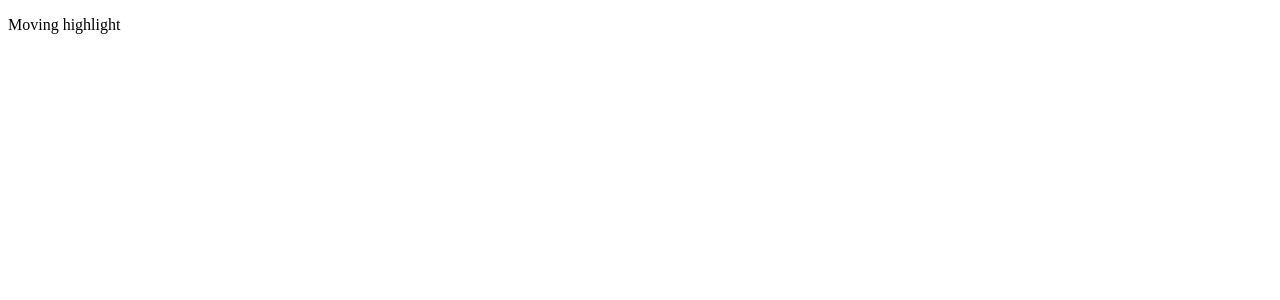
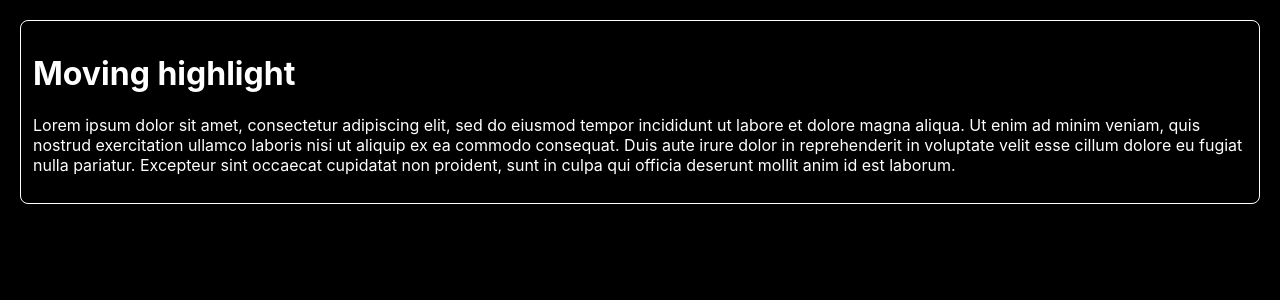
Before and after one commit to kristoferdei/react-moving-highlight, a React (Create React App) app: page / in a window 1280 px wide. Shown: the top 300 px of the page. Built offline with nearby package versions, Linux system fonts and the light colour scheme.

Commit message:
make the implementation

```diff
--- a/package.json
+++ b/package.json
@@ -42,6 +42,7 @@
     ]
   },
   "devDependencies": {
+    "@types/styled-components": "^5.1.26",
     "prettier": "2.8.4"
   }
 }
--- a/src/App.tsx
+++ b/src/App.tsx
@@ -1,11 +1,18 @@
 import React from 'react'
 import MovingHighlight from './components/MovingHighlight'
+import styled from 'styled-components'
+
+const StyledDiv = styled.div`
+  background: black;
+  height: 100vh;
+  padding: 20px;
+`
 
 function App() {
   return (
-    <div>
+    <StyledDiv>
       <MovingHighlight />
-    </div>
+    </StyledDiv>
   )
 }
 
--- a/src/components/MovingHighlight.tsx
+++ b/src/components/MovingHighlight.tsx
@@ -1,10 +1,51 @@
-import { FunctionComponent } from 'react'
+import { FunctionComponent, useState, useRef, MouseEvent } from 'react'
+import styled from 'styled-components'
+
+const Box = styled.div`
+  padding: 12px;
+  color: white;
+  border: 1px solid white;
+  border-radius: 8px;
+`
 
 const MovingHighlight: FunctionComponent = () => {
+  const [bgColor, setBgColor] = useState<string>('black')
+  const [left, setLeft] = useState<number>(0)
+  const [top, setTop] = useState<number>(0)
+
+  const boxRef = useRef<HTMLInputElement>(null)
+
+  const onMouseMoveHandler = (e: MouseEvent<HTMLDivElement>) => {
+    const originalColor = 'black'
+    const lightColor = 'rgb(0,163,255)'
+    const gradientSize = 150
+
+    setLeft(boxRef.current?.offsetLeft ?? 0)
+    const x = e.pageX - left
+
+    setTop(boxRef.current?.offsetTop ?? 0)
+    const y = e.pageY - top
+
+    const xy = x + ' ' + y
+
+    setBgColor(
+      '-webkit-gradient(radial, ' + xy + ', 0, ' + xy + ', ' + gradientSize + ', from(' + lightColor + '), to(rgba(255,255,255,0.0))), ' + originalColor
+    )
+  }
+
+  const onMouseLeaveHandler = () => {
+    setBgColor('black')
+  }
+
   return (
-    <div>
-      <p>Moving highlight</p>
-    </div>
+    <Box style={{ background: bgColor }} ref={boxRef} onMouseMove={(e: MouseEvent<HTMLDivElement>) => onMouseMoveHandler(e)} onMouseLeave={onMouseLeaveHandler}>
+      <h1>Moving highlight</h1>
+      <p>
+        Lorem ipsum dolor sit amet, consectetur adipiscing elit, sed do eiusmod tempor incididunt ut labore et dolore magna aliqua. Ut enim ad minim veniam,
+        quis nostrud exercitation ullamco laboris nisi ut aliquip ex ea commodo consequat. Duis aute irure dolor in reprehenderit in voluptate velit esse cillum
+        dolore eu fugiat nulla pariatur. Excepteur sint occaecat cupidatat non proident, sunt in culpa qui officia deserunt mollit anim id est laborum.
+      </p>
+    </Box>
   )
 }
 
--- /dev/null
+++ b/src/index.css
@@ -0,0 +1,13 @@
+body {
+    margin: 0;
+    font-family: -apple-system, BlinkMacSystemFont, 'Segoe UI', 'Roboto', 'Oxygen',
+    'Ubuntu', 'Cantarell', 'Fira Sans', 'Droid Sans', 'Helvetica Neue',
+    sans-serif;
+    -webkit-font-smoothing: antialiased;
+    -moz-osx-font-smoothing: grayscale;
+}
+
+code {
+    font-family: source-code-pro, Menlo, Monaco, Consolas, 'Courier New',
+    monospace;
+}
--- a/src/index.tsx
+++ b/src/index.tsx
@@ -1,5 +1,6 @@
 import React from 'react'
 import ReactDOM from 'react-dom/client'
+import './index.css'
 import App from './App'
 import reportWebVitals from './reportWebVitals'
 
```
Also changed, not shown: 1 other file (tests, documents, lock files or other folders).
